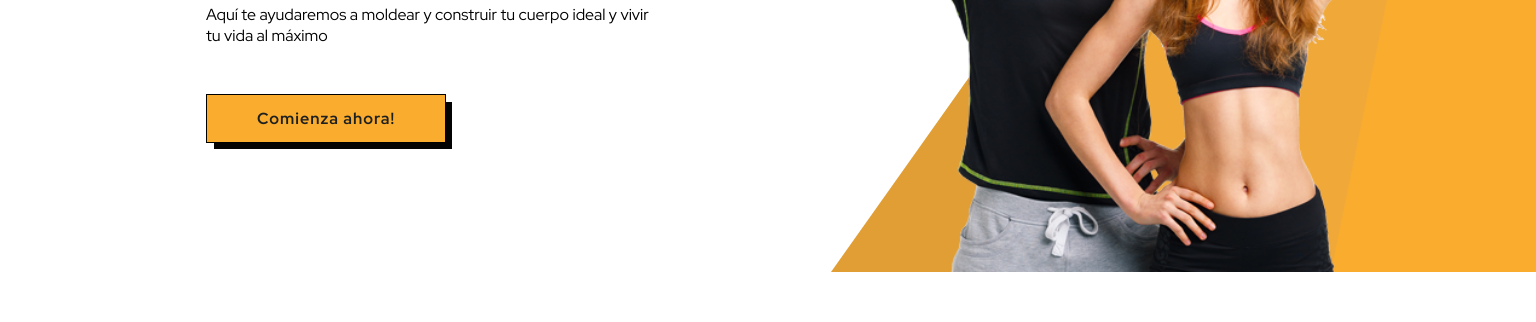
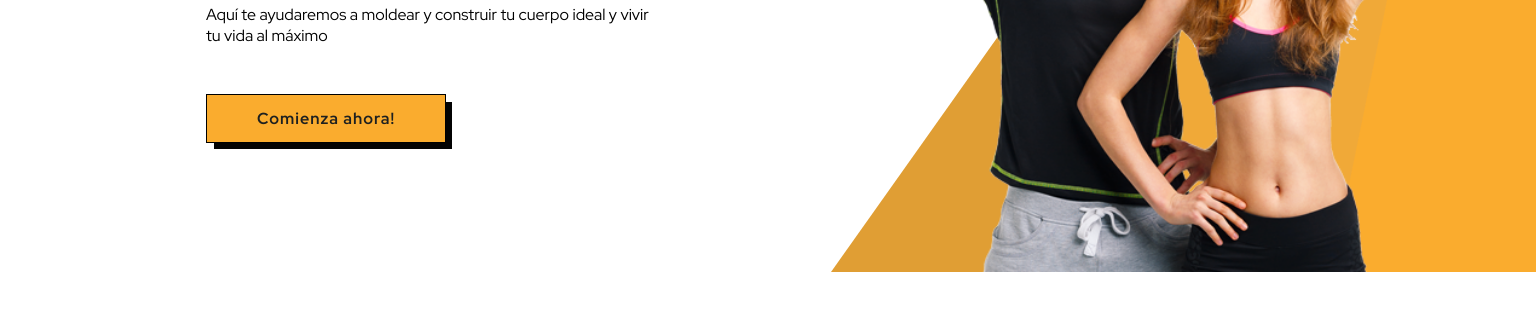
Before and after one commit to Apache90/gymPage, a plain HTML site: page index.html in a window 1536 px wide. Shown: the part 367-689 px from the top of the page. Drawn offline with nearby package versions, Linux system fonts and the light colour scheme.

Commit message:
se clono repositorio y se generaron cambios en el .css

```diff
--- a/css/styles.css
+++ b/css/styles.css
@@ -760,6 +760,9 @@ img {
   .choose_img{
     width: 195px;
   }
+  .home_images{
+    justify-content: center;
+  }
 
   .pricing_container{
     grid-template-columns: 280px;
@@ -870,8 +873,7 @@ img {
   }
   .home_img{
     width: 500px;
-    transform: translateX(-6rem);
-    right: 3rem;
+    transform: translateX(-2rem);
   }
   .home_triangle{
     height: 700px;
@@ -956,11 +958,9 @@ img {
     padding-top: 3rem;
   }
   .home_img{
-    transform: translateX(-9rem);
-  }
-  .home_img{
     width: 700px;
-    transform: translateX(2rem);
+    transform: translateX(1rem);
+
   }
   .home_triangle{
     height: 995px;
```
